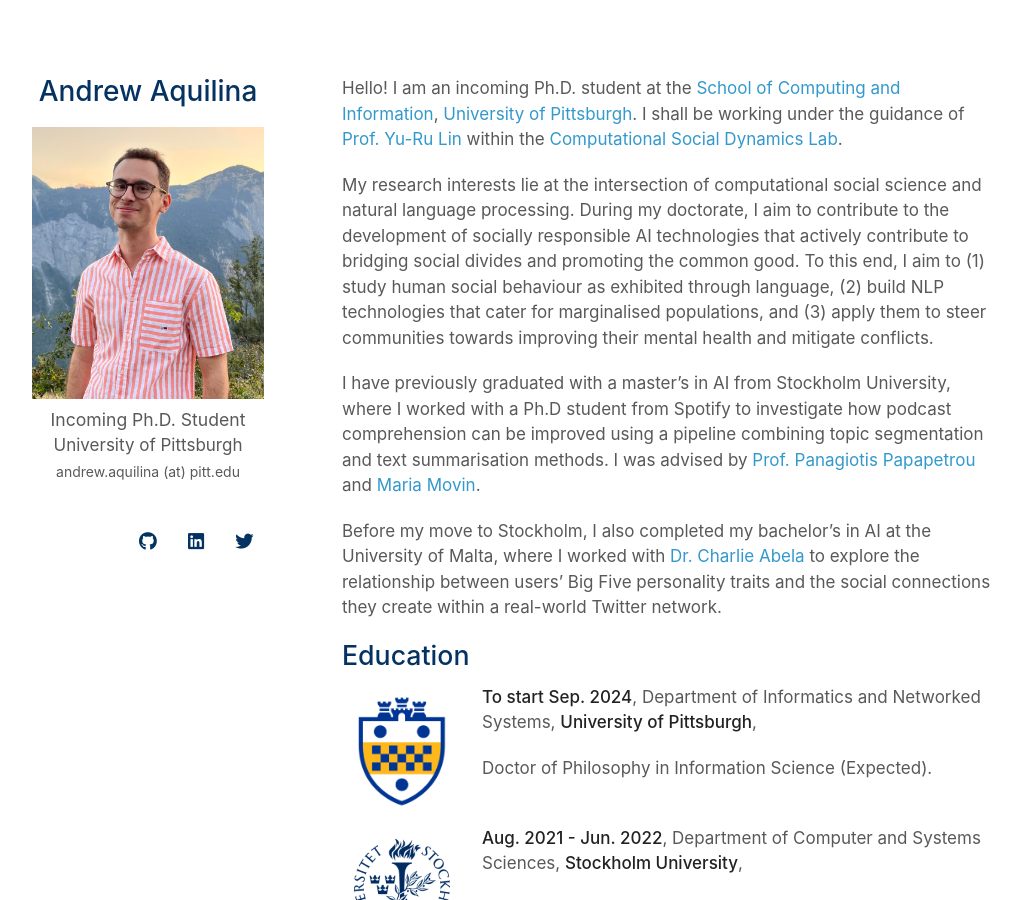
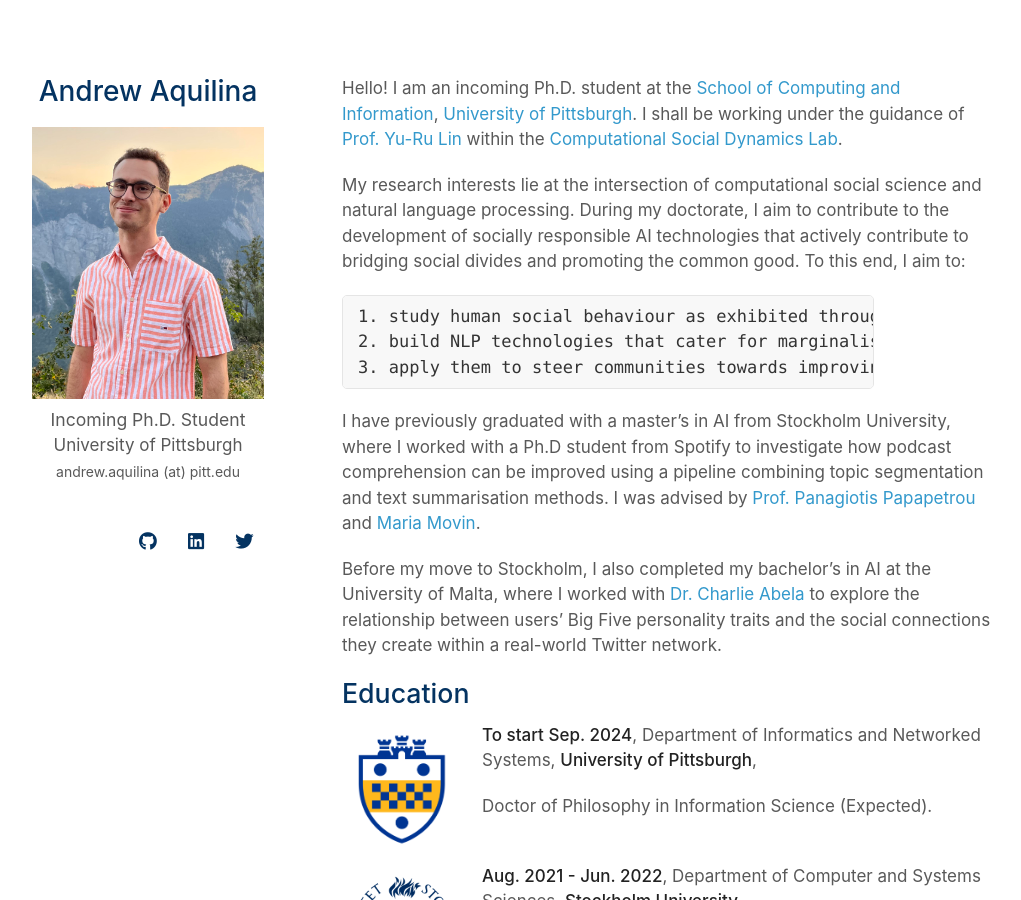
Before and after one commit to andaqu/andaqu.github.io, a Jekyll site: the page built from index.md, in a window 1280 px wide and 900 px high. Shown: the whole window, without its empty margins (128-1149 px from the left). Built offline with Jekyll 4.4.1, drawn with Linux system fonts in a browser that asks for light colours; nearby versions of some CDN libraries; a style sheet for code colours, icons or effects is not loaded.

Commit message:
Update index.md

```diff
--- a/index.md
+++ b/index.md
@@ -4,7 +4,11 @@
 
 Hello! I am an incoming Ph.D. student at the [School of Computing and Information](https://www.sci.pitt.edu/), [University of Pittsburgh](https://pitt.edu/). I shall be working under the guidance of [Prof. Yu-Ru Lin](http://www.yurulin.com/) within the [Computational Social Dynamics Lab](https://picsolab.github.io/).
 
-My research interests lie at the intersection of computational social science and natural language processing. During my doctorate, I aim to contribute to the development of socially responsible AI technologies that actively contribute to bridging social divides and promoting the common good. To this end, I aim to (1) study human social behaviour as exhibited through language, (2) build NLP technologies that cater for marginalised populations, and (3) apply them to steer communities towards improving their mental health and mitigate conflicts.
+My research interests lie at the intersection of computational social science and natural language processing. During my doctorate, I aim to contribute to the development of socially responsible AI technologies that actively contribute to bridging social divides and promoting the common good. To this end, I aim to:
+
+    1. study human social behaviour as exhibited through language,
+    2. build NLP technologies that cater for marginalised populations, and,
+    3. apply them to steer communities towards improving their mental health and mitigating conflicts.
 
 I have previously graduated with a master’s in AI from Stockholm University, where I worked with a Ph.D student from Spotify to investigate how podcast comprehension can be improved using a pipeline combining topic segmentation and text summarisation methods. I was advised by [Prof. Panagiotis Papapetrou](https://papapetrou.blogs.dsv.su.se/) and [Maria Movin](https://www.linkedin.com/in/mariamovin).
 
```
